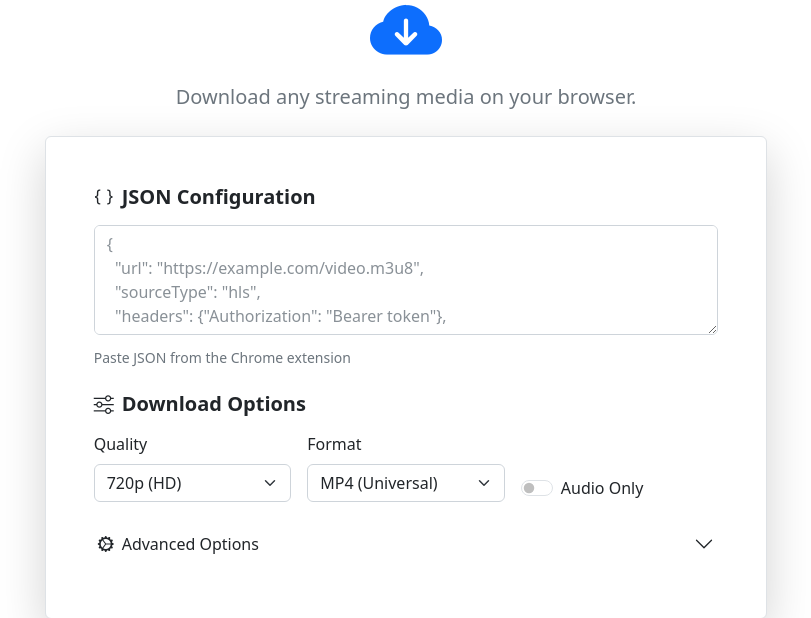
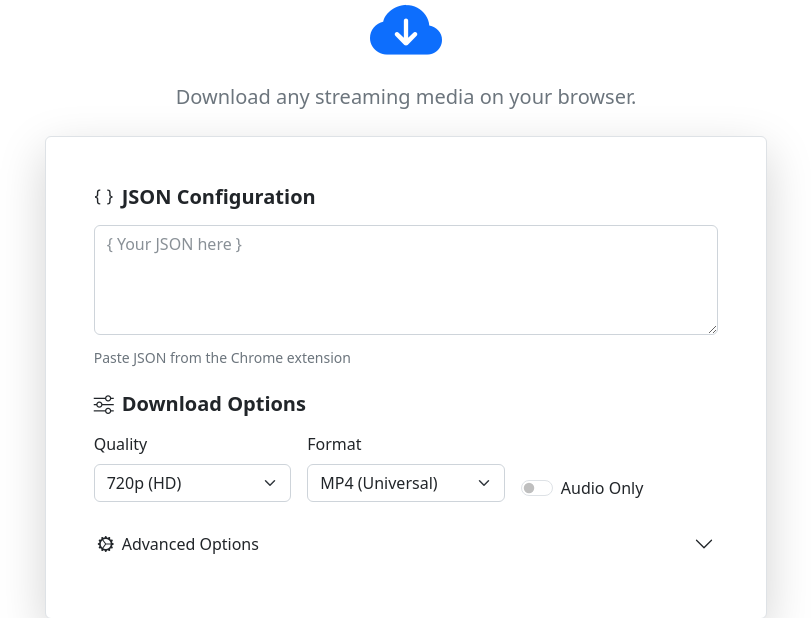
Before and after one commit to imissapixel/video-downloader, a Flask app: page / in a window 1280 px wide. Shown: the part 116-734 px from the top of the page, without its empty margins (234-1045 px from the left). Run offline with Flask 3, Linux system fonts and the light colour scheme; some libraries are stand-ins or nearby versions.

Commit message:
remove placeholder json

```diff
--- a/templates/index.html
+++ b/templates/index.html
@@ -28,14 +28,7 @@
                                 class="form-control"
                                 id="jsonInput"
                                 rows="4"
-                                placeholder='{
-  "url": "https://example.com/video.m3u8",
-  "sourceType": "hls",
-  "headers": {"Authorization": "Bearer token"},
-  "cookies": "session_id=abc123; auth_token=xyz789",
-  "userAgent": "Mozilla/5.0...",
-  "referer": "https://example.com/page"
-}'
+                                placeholder='{ Your JSON here }'
                             ></textarea>
                             <div
                                 class="d-flex justify-content-between align-items-center mt-2"
```
